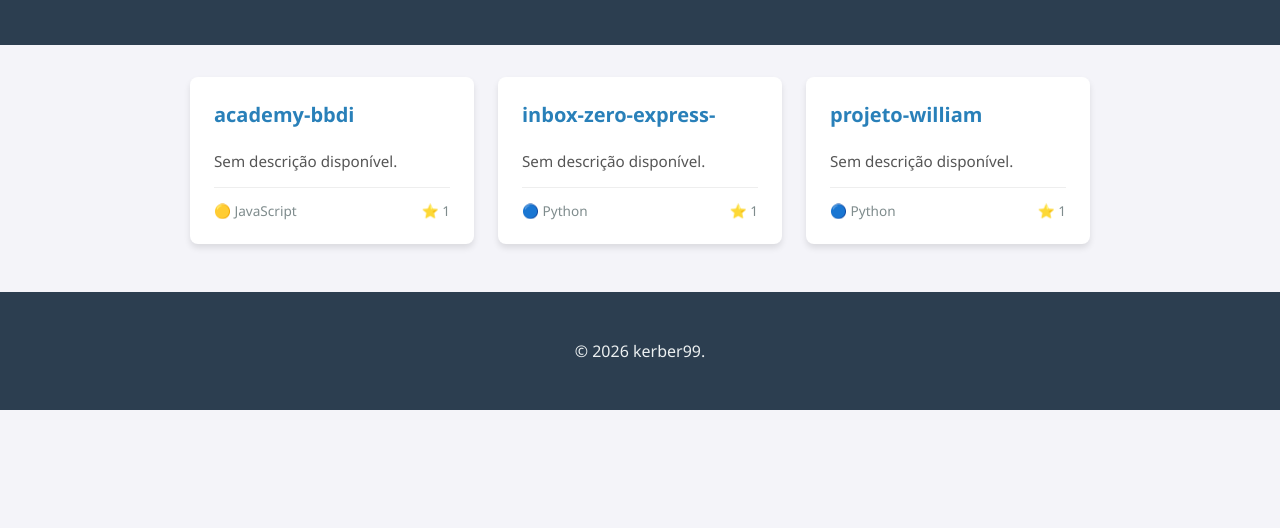
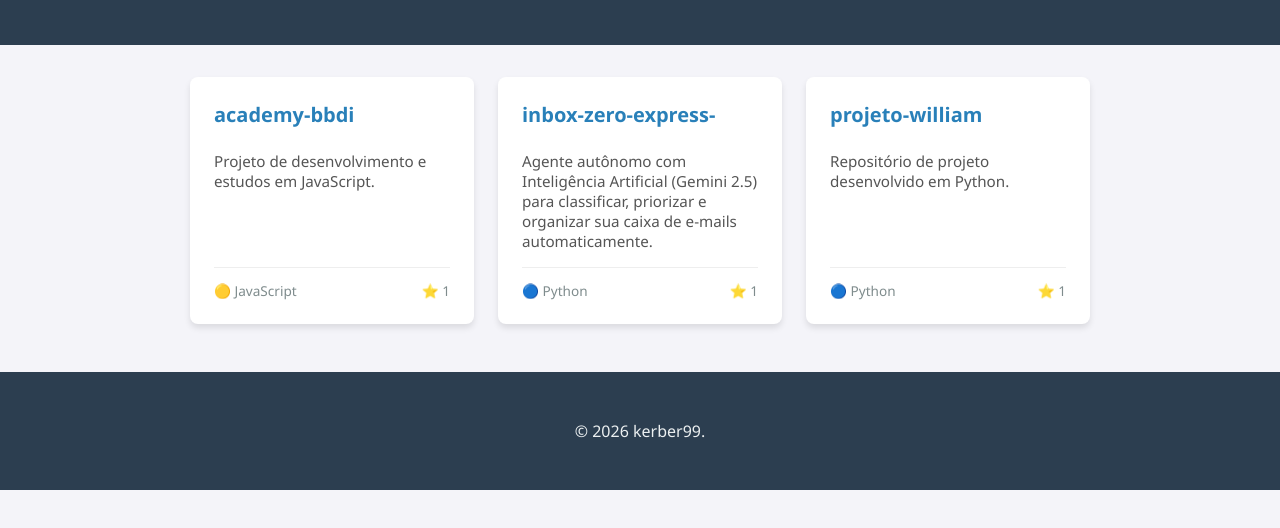
Before and after one commit to kerber99/kerber99.github.io, a plain HTML site: page index.html in a window 1280 px wide. Shown: the part 268-796 px from the top of the page. Drawn offline with Linux system fonts and the light colour scheme.

Commit message:
Update portfolio with repository descriptions

```diff
--- a/index.html
+++ b/index.html
@@ -104,7 +104,7 @@
 
         <div class="repo-card">
             <h2 class="repo-name"><a href="https://github.com/kerber99/academy-bbdi" target="_blank">academy-bbdi</a></h2>
-            <p class="repo-desc">Sem descrição disponível.</p>
+            <p class="repo-desc">Projeto de desenvolvimento e estudos em JavaScript.</p>
             <div class="repo-meta">
                 <span>🟡 JavaScript</span>
                 <span>⭐ 1</span>
@@ -113,7 +113,7 @@
 
         <div class="repo-card">
             <h2 class="repo-name"><a href="https://github.com/kerber99/inbox-zero-express-" target="_blank">inbox-zero-express-</a></h2>
-            <p class="repo-desc">Sem descrição disponível.</p>
+            <p class="repo-desc">Agente autônomo com Inteligência Artificial (Gemini 2.5) para classificar, priorizar e organizar sua caixa de e-mails automaticamente.</p>
             <div class="repo-meta">
                 <span>🔵 Python</span>
                 <span>⭐ 1</span>
@@ -122,7 +122,7 @@
 
         <div class="repo-card">
             <h2 class="repo-name"><a href="https://github.com/kerber99/projeto-william" target="_blank">projeto-william</a></h2>
-            <p class="repo-desc">Sem descrição disponível.</p>
+            <p class="repo-desc">Repositório de projeto desenvolvido em Python.</p>
             <div class="repo-meta">
                 <span>🔵 Python</span>
                 <span>⭐ 1</span>
```
